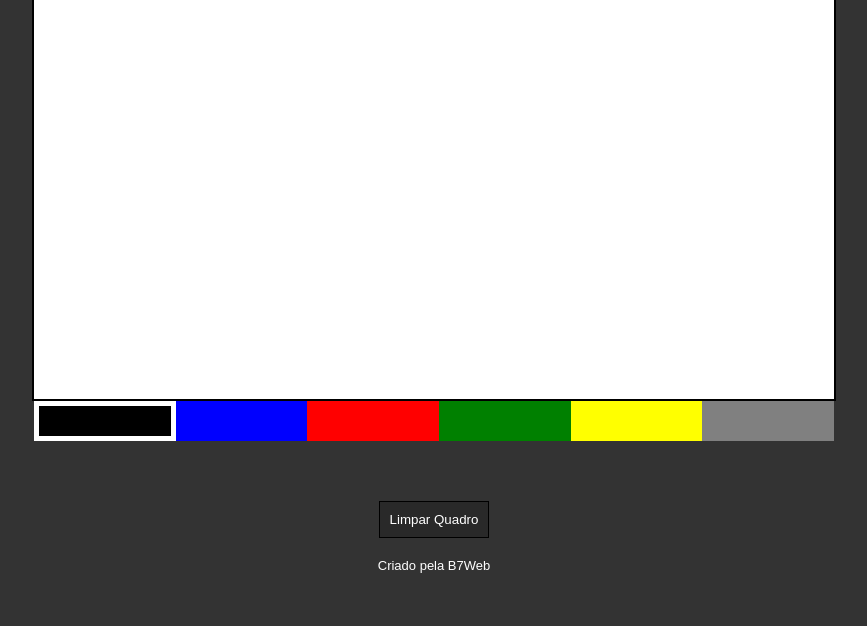
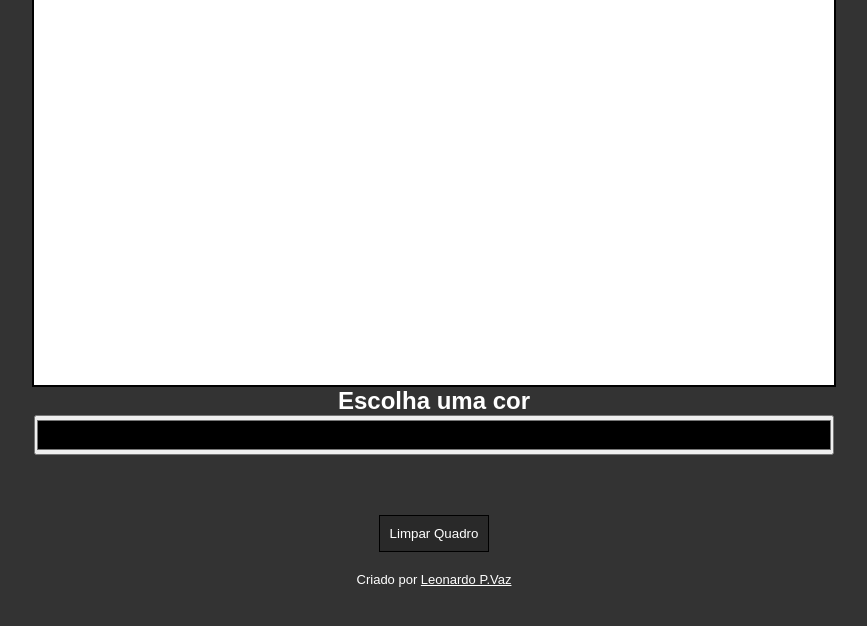
Before and after one commit to LeoPVaz/Javascript, a plain HTML site: page Javascript Intermediário/Projeto Quadro de desenho/index.html in a window 1280 px wide. Shown: the part 144-770 px from the top of the page, without its empty margins (206-1073 px from the left). Drawn offline with Linux system fonts and the light colour scheme.

Commit message:
Modificação Projeto Quadro de Desenho p1

```diff
--- a/Javascript Intermediário/Projeto Quadro de desenho/index.html
+++ b/Javascript Intermediário/Projeto Quadro de desenho/index.html
@@ -15,14 +15,10 @@
     </div>
 
     <canvas id="tela" width="800" height="400"></canvas>
+    <h2>Escolha uma cor</h2>
+    <div class="colorArea">
 
-    <div class="colorArea">
-        <div data-color="black" style="background-color: black" class="color active"></div>
-        <div data-color="blue" style="background-color: blue" class="color"></div>
-        <div data-color="red" style="background-color: red" class="color"></div>
-        <div data-color="green" style="background-color: green" class="color"></div>
-        <div data-color="yellow" style="background-color: yellow" class="color"></div>
-        <div data-color="gray" style="background-color: gray" class="color"></div>
+        <input class="color" type="color" value="#000000">
     </div>
 
     <div class="menu">
@@ -32,7 +28,7 @@
 
     <button class="clear">Limpar Quadro</button>
 
-    <footer>Criado pela B7Web</footer>
+    <footer>Criado por <a href="https://github.com/LeoPVaz">Leonardo P.Vaz</a></footer>
 
     <script src="script.js"></script>
 </body>
--- a/Javascript Intermediário/Projeto Quadro de desenho/script.js
+++ b/Javascript Intermediário/Projeto Quadro de desenho/script.js
@@ -9,7 +9,8 @@ let ctx = screen.getContext("2d");
 
 // Events
 document.querySelectorAll(".colorArea .color").forEach(item => {
-    item.addEventListener("click", colorClickEvent);
+    item.addEventListener("input", colorInputEvent);
+    // item.addEventListener("click", colorClickEvent);
 
 });
 screen.addEventListener("mousedown", mouseDownEvent);
@@ -18,12 +19,15 @@ screen.addEventListener("mouseup", mauseUpEvent);
 document.querySelector(".clear").addEventListener("click", claerScreen);
 
 // Functions
-function colorClickEvent(e) {
-    let color = e.target.getAttribute("data-color");
-    currentColor = color;
-    document.querySelector(".color.active").classList.remove("active");
-    e.target.classList.add("active");
+function colorInputEvent(e){
+    currentColor = e.target.value;
 }
+// function colorClickEvent(e) {
+//     let color = e.target.getAttribute("data-color");
+//     currentColor = color;
+//     document.querySelector(".color.active").classList.remove("active");
+//     e.target.classList.add("active");
+// }
 
 function mouseDownEvent(e) {
     canDraw = true;
--- a/Javascript Intermediário/Projeto Quadro de desenho/style.css
+++ b/Javascript Intermediário/Projeto Quadro de desenho/style.css
@@ -17,6 +17,13 @@ body {
 h1 {
     color: #FFF;
     margin-bottom: 20px;
+}
+h2{
+    color: #FFF;
+}
+
+a{
+    color: #FFF;
 }
 
 #tela {
```
